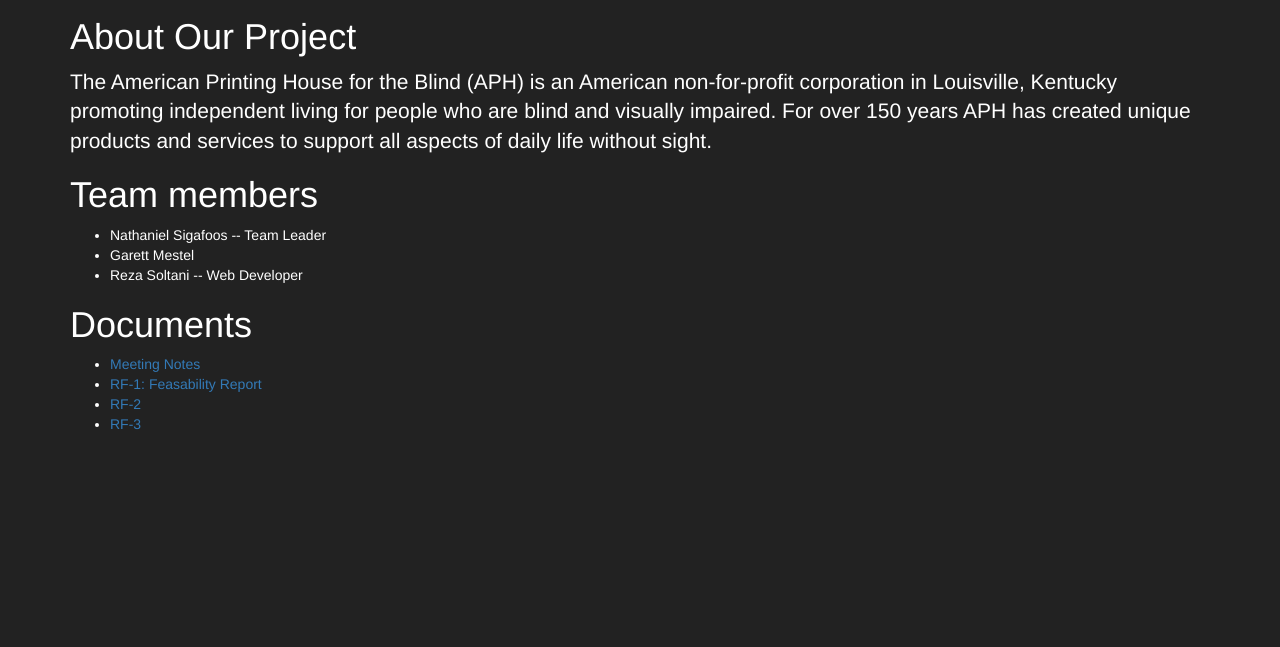
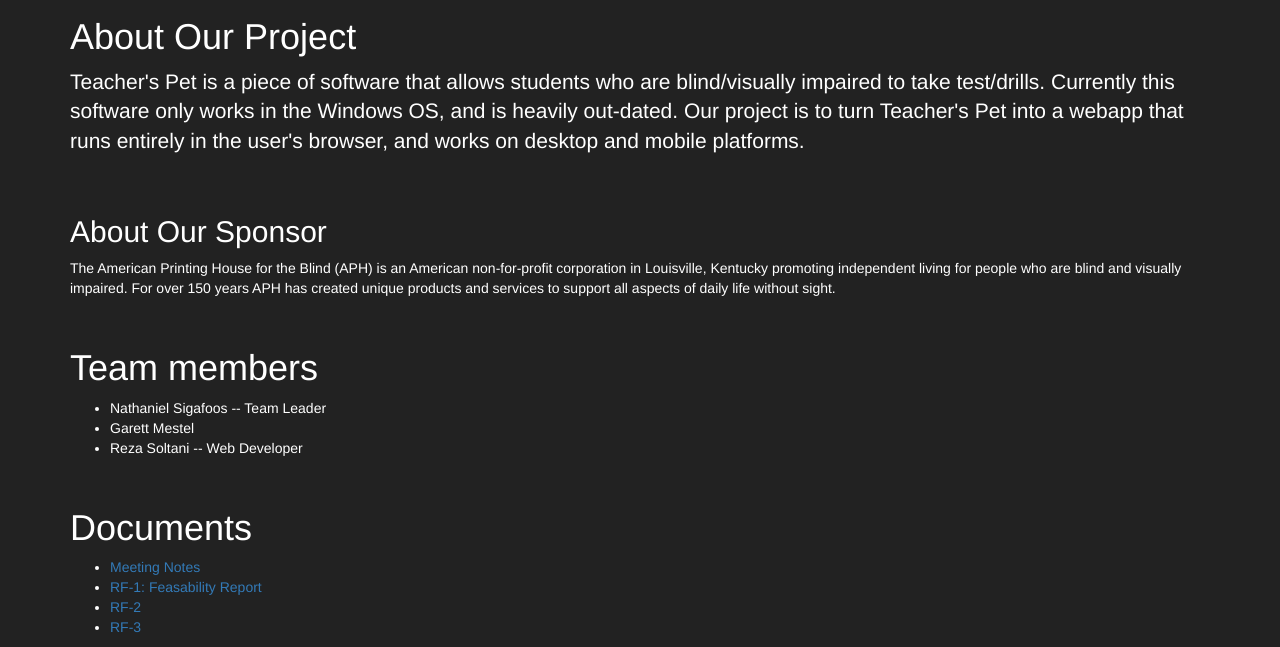
Before and after one commit to Rezaalisina/capstone_website, a plain HTML site: page index.html in a window 1280 px wide. Shown: the part 847-1494 px from the top of the page. Before the commit the page ends 1291 px from the top, so only its background shows below. Drawn offline with nearby package versions, Linux system fonts and the light colour scheme.

Commit message:
Added description of project

```diff
--- a/index.html
+++ b/index.html
@@ -37,12 +37,22 @@
         <img src="aph-logo.png" id="aphlogo" alt="APH logo" />
         <div id="about">
             <h1>About Our Project</h1>
-            <p class="lead">
+            <p class="lead">Teacher's Pet is a piece of software that allows students who are blind/visually impaired
+                to take
+                test/drills.
+                Currently this software only works in the Windows OS, and is heavily out-dated.
+                Our project is to turn Teacher's Pet into a webapp that runs entirely in the user's browser, and works
+                on desktop and mobile platforms.
+            </p>
+            <br />
+            <h2>About Our Sponsor</h2>
+            <p>
                 The American Printing House for the Blind (APH) is an American non-for-profit corporation in
                 Louisville, Kentucky promoting independent living for people who are blind and visually impaired.
                 For over 150 years APH has created unique products and services to support
                 all aspects of daily life without sight.
             </p>
+            <br />
             <h1>Team members</h1>
             <ul>
                 <li>Nathaniel Sigafoos -- Team Leader</li>
@@ -50,12 +60,14 @@
                 <li>Reza Soltani -- Web Developer</li>
             </ul>
         </div>
+        <br />
         <div id="docs">
             <h1>Documents</h1>
             <ul>
                 <li><a href="https://drive.google.com/open?id=1CxfZnHEAjJ2n6EssNCzEE0C_WP8yMnwKamlymAMqHNM">Meeting
                         Notes</a></li>
-                <li><a href="">RF-1: Feasability Report</a></li>
+                <li><a href="https://drive.google.com/open?id=13GTeIu4-8t2d0euLeLbw524O0FeYiFGbcm3asLqjL3o">RF-1:
+                        Feasability Report</a></li>
                 <li><a href="https://drive.google.com/open?id=1kkbU6z-2pieD9h69FEsPnYdMCsoDFGwrgTt-y1MJ7Vs">RF-2</a></li>
                 <li><a href="https://drive.google.com/open?id=1YnCI_ffHI6-JPk2SrdRvvdvMjRp787JnEIoc5DOzI24">RF-3</a></li>
             </ul>
```
